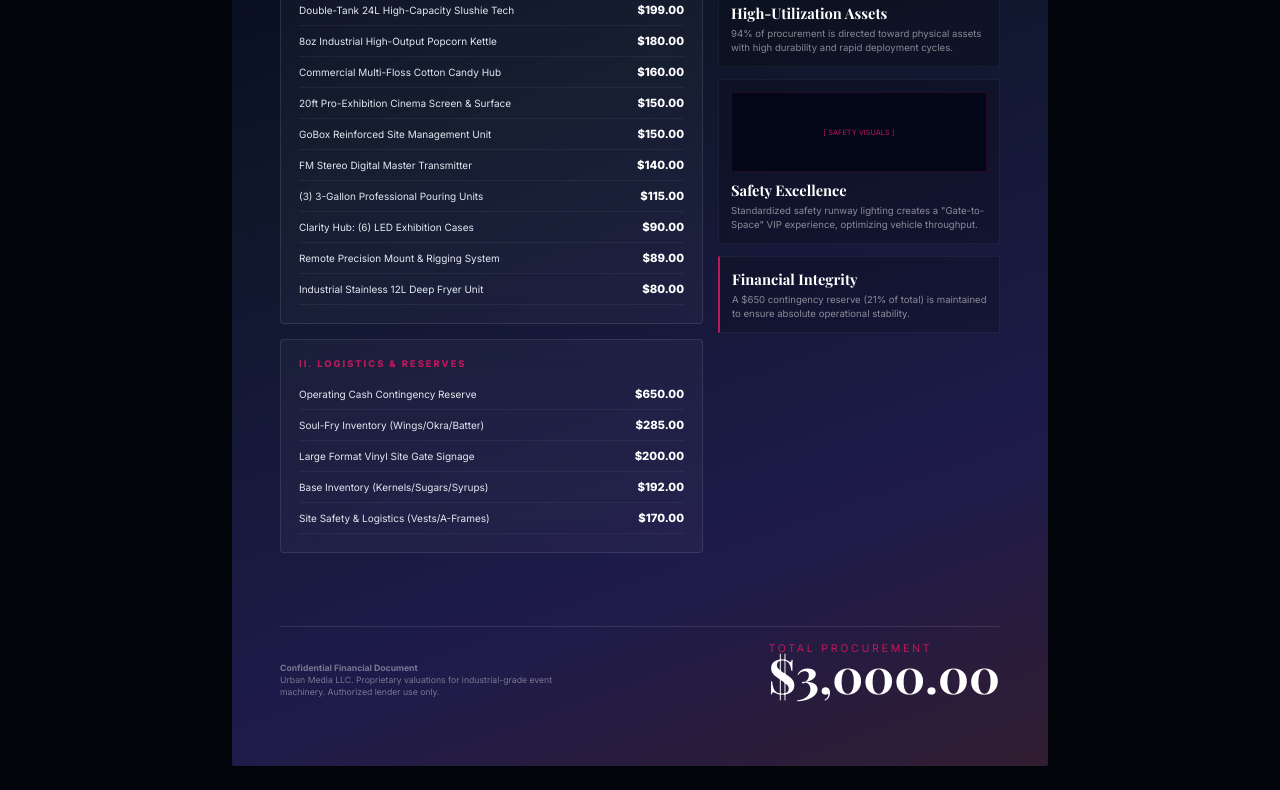
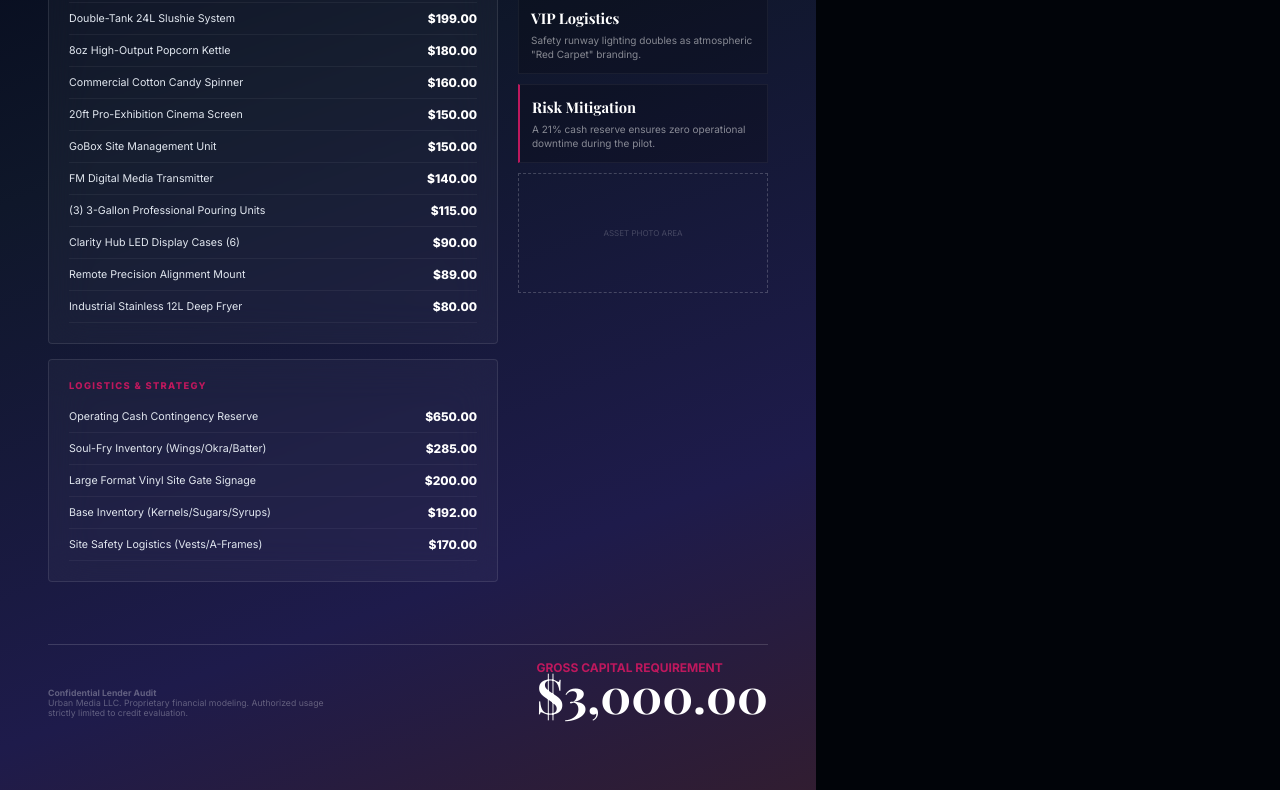
Before and after one commit to PinkMintClean/Loan, a plain HTML site: page UMC1.html in a window 1280 px wide. Shown: the part 266-1056 px from the top of the page. Drawn offline with nearby package versions, Linux system fonts and the light colour scheme.

Commit message:
Refactor UMC1.html for improved layout and styles
Updated the title and font styles, improved print styles, and reorganized content structure for better clarity and presentation.

```diff
--- a/UMC1.html
+++ b/UMC1.html
@@ -3,233 +3,211 @@
 <head>
     <meta charset="UTF-8">
     <meta name="viewport" content="width=device-width, initial-scale=1.0">
-    <title>UCM Master Manifest - Print Safe</title>
-    <link href="https://fonts.googleapis.com/css2?family=Playfair+Display:wght@700;900&family=Inter:wght@400;600;700;800&display=swap" rel="stylesheet">
+    <title>UCM Master Manifest</title>
+    <link href="https://fonts.googleapis.com/css2?family=Playfair+Display:wght@700;900&family=Inter:wght@400;700;800&display=swap" rel="stylesheet">
     <style>
-        /* FORCE SINGLE PAGE NO CUTOFF */
-        @page {
-            size: 8.5in 11in;
-            margin: 0;
-        }
-
-        * {
-            box-sizing: border-box;
-            -webkit-print-color-adjust: exact;
-            print-color-adjust: exact;
-        }
+        /* CRITICAL PRINT FIXES */
+        @page { size: 8.5in 11in; margin: 0; }
+        * { box-sizing: border-box; -webkit-print-color-adjust: exact; print-color-adjust: exact; }
 
         body {
             margin: 0;
             padding: 0;
             background-color: #010409;
+            font-family: 'Inter', sans-serif;
+            width: 8.5in;
+            height: 11in;
+            overflow: hidden;
             display: flex;
             justify-content: center;
-            align-items: flex-start; /* Start at top */
-            min-height: 100vh;
-            font-family: 'Inter', sans-serif;
+            align-items: center;
         }
 
-        /* THE CANVAS - TIGHTENED HEIGHT FOR PRINT SAFETY */
-        .magazine-canvas {
-            width: 8.5in;
-            height: 10.5in; /* Shortened by 0.5in to guarantee footer safety */
+        /* THE SAFE BOX: Everything inside here is protected from cutoff */
+        .safe-container {
+            width: 7.5in; /* Half inch margin on both sides */
+            height: 9.5in; /* Large buffer at top and bottom */
+            display: flex;
+            flex-direction: column;
+            position: relative;
+            z-index: 10;
+        }
+
+        /* BACKGROUND GRADIENT WRAPPER */
+        .background-fill {
+            position: absolute;
+            top: 0; left: 0; width: 8.5in; height: 11in;
             background: linear-gradient(160deg, #020617 0%, #0f172a 35%, #1e1b4b 75%, #311d31 100%);
-            margin: 0.25in auto; /* Adds a small buffer around the whole sheet */
-            padding: 0.5in;
-            display: grid;
-            grid-template-columns: 1.8fr 1.2fr;
-            grid-template-rows: auto 1fr auto;
-            gap: 15px;
-            position: relative;
-            color: #fff;
-            border-radius: 2px;
+            z-index: 1;
         }
 
         header {
-            grid-column: span 2;
             border-bottom: 1px solid rgba(255, 255, 255, 0.2);
             padding-bottom: 15px;
-            margin-bottom: 10px;
+            margin-bottom: 25px;
             display: flex;
             justify-content: space-between;
             align-items: flex-end;
         }
 
-        .brand-section h1 {
+        h1 {
             font-family: 'Playfair Display', serif;
             font-size: 32pt;
             font-weight: 900;
             margin: 0;
+            color: #fff;
             line-height: 0.9;
-            color: #fff;
         }
 
-        .brand-section span {
-            font-size: 7.5pt;
-            letter-spacing: 3pt;
+        .subtitle {
+            font-size: 8pt;
+            letter-spacing: 4pt;
             text-transform: uppercase;
-            font-weight: 600;
             color: #be185d;
-            margin-top: 5px;
-            display: block;
+            margin-top: 8px;
+            font-weight: 700;
         }
 
-        /* DATA PANELS */
-        .panel {
+        .glass-panel {
             background: rgba(255, 255, 255, 0.03);
-            backdrop-filter: blur(15px);
+            backdrop-filter: blur(20px);
             border: 1px solid rgba(255, 255, 255, 0.1);
-            padding: 18px;
+            padding: 20px;
             border-radius: 4px;
             margin-bottom: 15px;
         }
 
-        .section-label {
+        .label {
             font-size: 7pt;
             font-weight: 800;
-            letter-spacing: 1.5pt;
             color: #be185d;
             text-transform: uppercase;
             margin-bottom: 10px;
+            letter-spacing: 1pt;
         }
 
-        table { width: 100%; border-collapse: collapse; font-size: 7.5pt; }
-        th { text-align: left; text-transform: uppercase; color: rgba(255,255,255,0.4); padding-bottom: 8px; border-bottom: 1px solid rgba(255,255,255,0.1); }
-        td { padding: 8px 0; border-bottom: 1px solid rgba(255,255,255,0.05); }
+        table { width: 100%; border-collapse: collapse; font-size: 8pt; }
+        th { text-align: left; color: rgba(255,255,255,0.4); padding-bottom: 8px; border-bottom: 1px solid rgba(255,255,255,0.1); font-weight: 700; }
+        td { padding: 8px 0; border-bottom: 1px solid rgba(255,255,255,0.05); color: #e2e8f0; }
 
-        .item-text { font-weight: 400; color: #e2e8f0; }
-        .price-text { text-align: right; font-weight: 800; color: #fff; font-size: 8.5pt; }
+        .price { text-align: right; font-weight: 800; color: #fff; font-size: 9pt; }
 
-        /* SIDEBAR GALLERY */
-        .sidebar { display: flex; flex-direction: column; gap: 12px; }
-
-        .editorial-panel {
-            background: rgba(0, 0, 0, 0.2);
-            padding: 12px;
-            border: 1px solid rgba(255, 255, 255, 0.05);
+        .layout-grid {
+            display: grid;
+            grid-template-columns: 1.8fr 1fr;
+            gap: 20px;
         }
 
-        .img-placeholder {
-            width: 100%;
-            height: 80px;
-            background: #020617;
-            margin-bottom: 8px;
-            border: 1px solid rgba(190, 24, 93, 0.2);
-            display: flex; align-items: center; justify-content: center;
-            font-size: 5.5pt; color: #be185d; text-transform: uppercase;
+        .sidebar-item {
+            background: rgba(0,0,0,0.2);
+            border: 1px solid rgba(255,255,255,0.05);
+            padding: 12px;
+            margin-bottom: 10px;
         }
 
-        .editorial-panel h4 { font-family: 'Playfair Display', serif; font-size: 11pt; margin: 0 0 4px 0; color: #fff; }
-        .editorial-panel p { font-size: 7.2pt; line-height: 1.4; color: rgba(255,255,255,0.5); margin: 0; }
+        .sidebar-item h4 { font-family: 'Playfair Display', serif; margin: 0 0 5px 0; font-size: 11pt; color: #fff; }
+        .sidebar-item p { font-size: 7.5pt; color: rgba(255,255,255,0.5); line-height: 1.4; margin: 0; }
 
-        /* FOOTER - LIFTED UP FOR SAFETY */
         footer {
-            grid-column: span 2;
+            margin-top: auto;
+            border-top: 1px solid rgba(255, 255, 255, 0.15);
+            padding-top: 15px;
             display: flex;
             justify-content: space-between;
             align-items: flex-end;
-            padding-top: 15px;
-            margin-top: 5px;
-            border-top: 1px solid rgba(255,255,255,0.1);
-            padding-bottom: 20px; /* Safe zone buffer */
         }
 
-        .total-container span { font-size: 8pt; text-transform: uppercase; letter-spacing: 2pt; color: #be185d; display: block; }
-        .total-container strong { font-family: 'Playfair Display', serif; font-size: 36pt; line-height: 0.8; color: #fff; }
+        .total-box span { font-size: 9pt; color: #be185d; text-transform: uppercase; font-weight: 700; display: block; }
+        .total-box strong { font-family: 'Playfair Display', serif; font-size: 36pt; line-height: 0.8; color: #fff; }
 
-        .fine-print { font-size: 6.5pt; opacity: 0.4; line-height: 1.4; max-width: 300px; }
+        .legal { font-size: 6.5pt; color: rgba(255,255,255,0.3); max-width: 280px; }
 
         @media print {
             body { background: none; }
-            .magazine-canvas {
-                margin: 0;
-                box-shadow: none;
-                height: 11in; /* Reset to full for the actual print engine */
-            }
+            .background-fill { width: 100%; height: 100%; top: 0; left: 0; }
         }
     </style>
 </head>
 <body>
+    <div class="background-fill"></div>
 
-    <div class="magazine-canvas">
+    <div class="safe-container">
         <header>
-            <div class="brand-section">
+            <div>
                 <h1>Urban Cinema</h1>
-                <span>Strategic Infrastructure Manifest</span>
+                <div class="subtitle">Infrastructure & Procurement Manifest</div>
             </div>
-            <div style="text-align: right; font-size: 6.5pt; color: rgba(255,255,255,0.4);">
-                REF: UCM-PRO-2026<br>
+            <div style="text-align: right; font-size: 6pt; color: rgba(255,255,255,0.4);">
+                REF: UCM-INV-2026<br>
                 URBAN MEDIA LLC
             </div>
         </header>
 
-        <div class="main-content">
-            <div class="panel">
-                <div class="section-label">I. Operational Machinery (High to Low)</div>
+        <div class="layout-grid">
+            <div class="main-col">
+                <div class="glass-panel">
+                    <div class="label">Operational Machinery (Priority Sorted)</div>
                     <table>
-                    <thead>
-                        <tr><th style="width: 75%;">System Item</th><th style="text-align: right;">Valuation</th></tr>
-                    </thead>
+                        <thead><tr><th>Asset Item</th><th style="text-align:right;">Value</th></tr></thead>
                         <tbody>
-                        <tr><td class="item-text">400ft Shatterproof LED Safety Runway Lighting</td><td class="price-text">$200.00</td></tr>
-                        <tr><td class="item-text">Double-Tank 24L High-Capacity Slushie Tech</td><td class="price-text">$199.00</td></tr>
-                        <tr><td class="item-text">8oz Industrial High-Output Popcorn Kettle</td><td class="price-text">$180.00</td></tr>
-                        <tr><td class="item-text">Commercial Multi-Floss Cotton Candy Hub</td><td class="price-text">$160.00</td></tr>
-                        <tr><td class="item-text">20ft Pro-Exhibition Cinema Screen & Surface</td><td class="price-text">$150.00</td></tr>
-                        <tr><td class="item-text">GoBox Reinforced Site Management Unit</td><td class="price-text">$150.00</td></tr>
-                        <tr><td class="item-text">FM Stereo Digital Master Transmitter</td><td class="price-text">$140.00</td></tr>
-                        <tr><td class="item-text">(3) 3-Gallon Professional Pouring Units</td><td class="price-text">$115.00</td></tr>
-                        <tr><td class="item-text">Clarity Hub: (6) LED Exhibition Cases</td><td class="price-text">$90.00</td></tr>
-                        <tr><td class="item-text">Remote Precision Mount & Rigging System</td><td class="price-text">$89.00</td></tr>
-                        <tr><td class="item-text">Industrial Stainless 12L Deep Fryer Unit</td><td class="price-text">$80.00</td></tr>
+                            <tr><td>400ft LED Safety Runway Lighting</td><td class="price">$200.00</td></tr>
+                            <tr><td>Double-Tank 24L Slushie System</td><td class="price">$199.00</td></tr>
+                            <tr><td>8oz High-Output Popcorn Kettle</td><td class="price">$180.00</td></tr>
+                            <tr><td>Commercial Cotton Candy Spinner</td><td class="price">$160.00</td></tr>
+                            <tr><td>20ft Pro-Exhibition Cinema Screen</td><td class="price">$150.00</td></tr>
+                            <tr><td>GoBox Site Management Unit</td><td class="price">$150.00</td></tr>
+                            <tr><td>FM Digital Media Transmitter</td><td class="price">$140.00</td></tr>
+                            <tr><td>(3) 3-Gallon Professional Pouring Units</td><td class="price">$115.00</td></tr>
+                            <tr><td>Clarity Hub LED Display Cases (6)</td><td class="price">$90.00</td></tr>
+                            <tr><td>Remote Precision Alignment Mount</td><td class="price">$89.00</td></tr>
+                            <tr><td>Industrial Stainless 12L Deep Fryer</td><td class="price">$80.00</td></tr>
                         </tbody>
                     </table>
                 </div>
 
-            <div class="panel">
-                <div class="section-label">II. Logistics & Reserves</div>
+                <div class="glass-panel" style="margin-bottom: 0;">
+                    <div class="label">Logistics & Strategy</div>
                     <table>
                         <tbody>
-                        <tr><td class="item-text" style="width: 75%;">Operating Cash Contingency Reserve</td><td class="price-text">$650.00</td></tr>
-                        <tr><td class="item-text">Soul-Fry Inventory (Wings/Okra/Batter)</td><td class="price-text">$285.00</td></tr>
-                        <tr><td class="item-text">Large Format Vinyl Site Gate Signage</td><td class="price-text">$200.00</td></tr>
-                        <tr><td class="item-text">Base Inventory (Kernels/Sugars/Syrups)</td><td class="price-text">$192.00</td></tr>
-                        <tr><td class="item-text">Site Safety & Logistics (Vests/A-Frames)</td><td class="price-text">$170.00</td></tr>
+                            <tr><td style="width:70%;">Operating Cash Contingency Reserve</td><td class="price">$650.00</td></tr>
+                            <tr><td>Soul-Fry Inventory (Wings/Okra/Batter)</td><td class="price">$285.00</td></tr>
+                            <tr><td>Large Format Vinyl Site Gate Signage</td><td class="price">$200.00</td></tr>
+                            <tr><td>Base Inventory (Kernels/Sugars/Syrups)</td><td class="price">$192.00</td></tr>
+                            <tr><td>Site Safety Logistics (Vests/A-Frames)</td><td class="price">$170.00</td></tr>
                         </tbody>
                     </table>
                 </div>
             </div>
 
-        <div class="sidebar">
-            <div class="editorial-panel">
-                <div class="img-placeholder">[ 20FT Exhibition Screen ]</div>
-                <h4>High-Utilization Assets</h4>
-                <p>94% of procurement is directed toward physical assets with high durability and rapid deployment cycles.</p>
+            <div class="side-col">
+                <div class="sidebar-item">
+                    <h4>High-Durability</h4>
+                    <p>Assets selected for commercial usage and environmental resistance.</p>
                 </div>
-
-            <div class="editorial-panel">
-                <div class="img-placeholder">[ Safety Visuals ]</div>
-                <h4>Safety Excellence</h4>
-                <p>Standardized safety runway lighting creates a "Gate-to-Space" VIP experience, optimizing vehicle throughput.</p>
+                <div class="sidebar-item">
+                    <h4>VIP Logistics</h4>
+                    <p>Safety runway lighting doubles as atmospheric "Red Carpet" branding.</p>
                 </div>
-
-            <div class="editorial-panel" style="border-left: 2px solid #be185d;">
-                <h4>Financial Integrity</h4>
-                <p>A $650 contingency reserve (21% of total) is maintained to ensure absolute operational stability.</p>
+                <div class="sidebar-item" style="border-left: 2px solid #be185d;">
+                    <h4>Risk Mitigation</h4>
+                    <p>A 21% cash reserve ensures zero operational downtime during the pilot.</p>
+                </div>
+                <div style="border: 1px dashed rgba(255,255,255,0.2); height: 120px; display: flex; align-items: center; justify-content: center; font-size: 6pt; color: rgba(255,255,255,0.2); text-transform: uppercase;">
+                    Asset Photo Area
+                </div>
             </div>
         </div>
 
         <footer>
-            <div class="fine-print">
-                <strong>Confidential Financial Document</strong><br>
-                Urban Media LLC. Proprietary valuations for industrial-grade event machinery. Authorized lender use only.
+            <div class="legal">
+                <strong>Confidential Lender Audit</strong><br>
+                Urban Media LLC. Proprietary financial modeling. Authorized usage strictly limited to credit evaluation.
             </div>
-            <div class="total-container">
-                <span>Total Procurement</span>
+            <div class="total-box">
+                <span>Gross Capital Requirement</span>
                 <strong>$3,000.00</strong>
             </div>
         </footer>
     </div>
-
 </body>
 </html>
```
Lines whose indentation alone changed are shown as unchanged.
